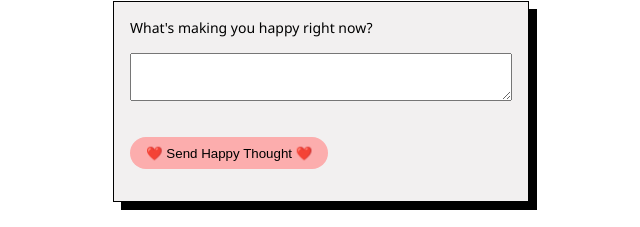
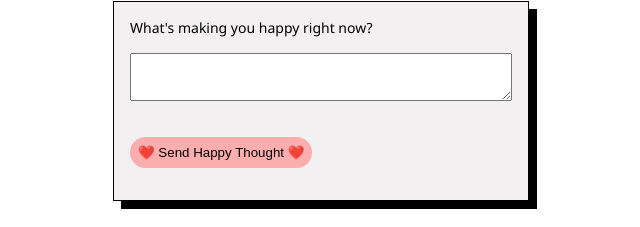
Before and after one commit to Technigo/project-happy-thoughts-vite, a React (Vite) app: page / in a window 1280 px wide. Shown: the part 154-381 px from the top of the page, without its empty margins (319-959 px from the left). Built offline with nearby package versions, Linux system fonts and the light colour scheme; no server answers.

Commit message:
Update - submit button not breaking on xs screen

```diff
--- a/src/index.css
+++ b/src/index.css
@@ -57,6 +57,7 @@ textarea {
   height: 3rem;
   width: 100%;
   margin: 1rem 0;
+  padding: 1rem;
 }
 
 .thought-form,
@@ -85,8 +86,7 @@ textarea {
   align-items: center;
   border: none;
   border-radius: 1rem;
-  height: 2rem;
-  padding: 0 1rem;
+  padding: 0.5rem;
   margin: 1rem 0;
   background-color: var(--button-color);
   font-weight: 500;
```
